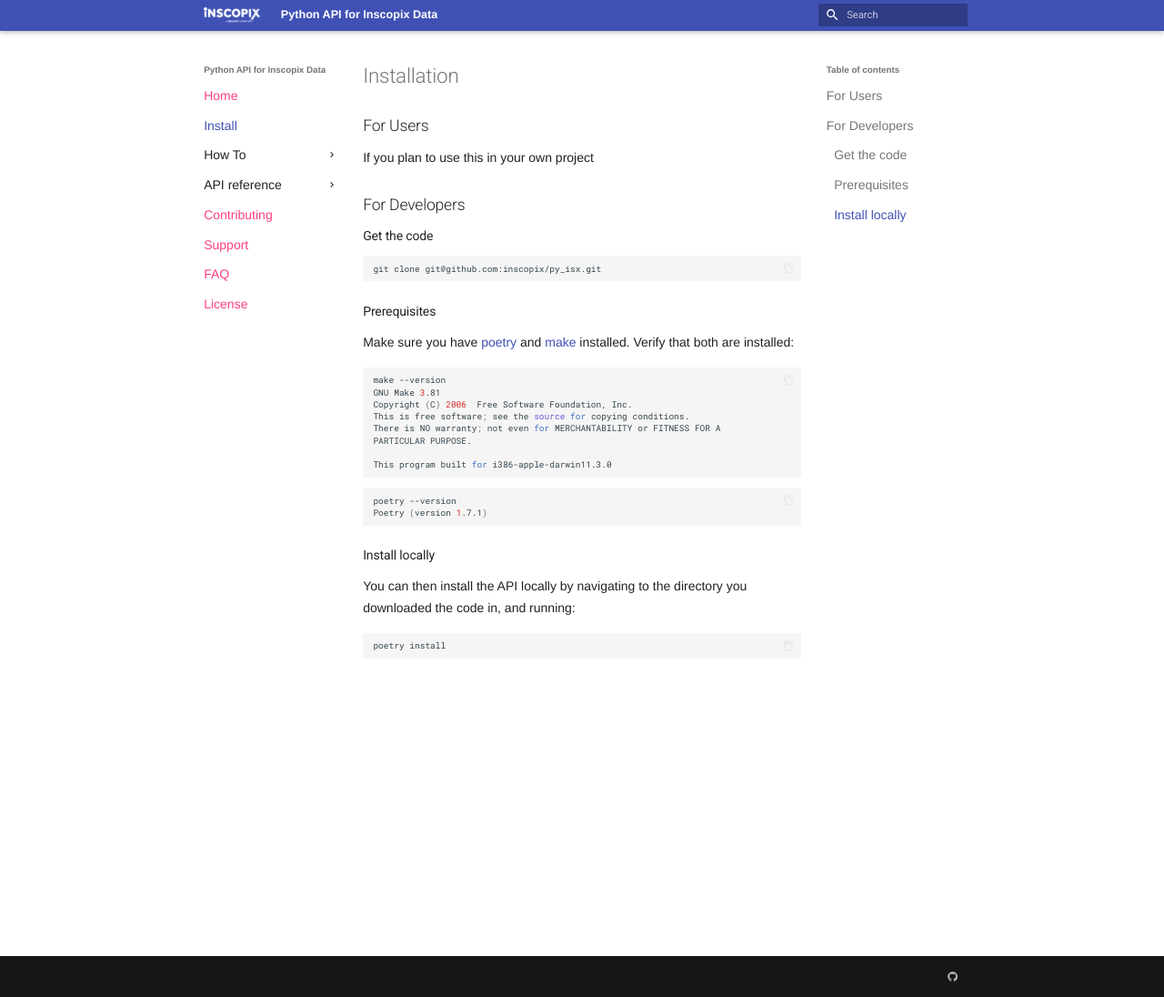
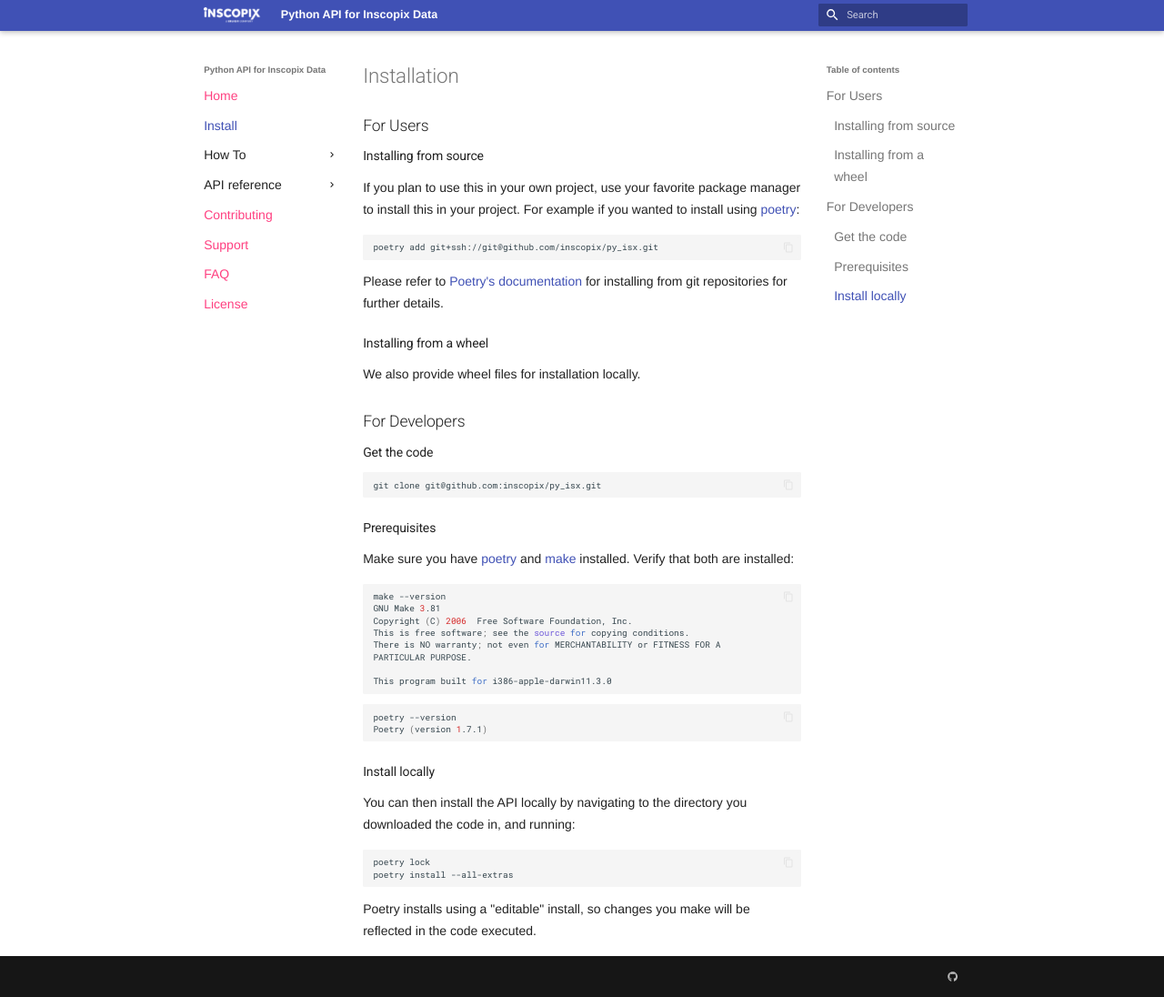
Before and after one commit to inscopix/pyisx, an MkDocs documentation site: the page built from docs/installing.md, in a window 1280 px wide and 1096 px high. Shown: the whole window at 91% size. Built offline with MkDocs 1.6.1 and Material for MkDocs 9.7.7, drawn with Linux system fonts in a browser that asks for light colours; nearby versions of some CDN libraries; library files that are not in the unit come from our copies.

Commit message:
added more docs

````diff
--- a/docs/installing.md
+++ b/docs/installing.md
@@ -3,8 +3,22 @@
 
 ## For Users
 
-If you plan to use this in your own project
+### Installing from source
 
+If you plan to use this in your own project, use your
+favorite package manager to install this in your project.
+For example if you wanted to install using [poetry](https://python-poetry.org/):
+
+```bash
+poetry add git+ssh://git@github.com/inscopix/py_isx.git
+```
+
+Please refer to [Poetry's documentation](https://python-poetry.org/docs/cli/#add) for installing from
+git repositories for further details.
+
+### Installing from a wheel
+
+We also provide wheel files for installation locally.
 
 ## For Developers
 
@@ -39,6 +53,10 @@ Poetry (version 1.7.1)
 ### Install locally
 
 You can then install the API locally by navigating to the directory you downloaded the code in, and running:
+
 ```bash
-poetry install
+poetry lock
+poetry install --all-extras
 ```
+
+Poetry installs using a "editable" install, so changes you make will be reflected in the code executed.
--- a/isx/__init__.py
+++ b/isx/__init__.py
@@ -12,12 +12,15 @@ import json
 import os
 import struct
 
+import importlib_metadata
 import numpy as np
 from beartype import beartype
 
 NOT_IMPLEMENTED_MESSAGE = """
 This functionality has not been implemented in the pure python
 API yet. If you need this, please use the IDPS Python API"""
+
+__version__ = importlib_metadata.version("isx")
 
 
 class Duration:
--- a/mkdocs.yaml
+++ b/mkdocs.yaml
@@ -51,12 +51,7 @@ markdown_extensions:
       generic: true
   - abbr
   - pymdownx.snippets
-  - pymdownx.superfences:
-      # make exceptions to highlighting of code:
-      custom_fences:
-        - name: mermaid
-          class: mermaid
-          format: !!python/name:mermaid2.fence_mermaid
+  - pymdownx.superfences
 
 
 
````
Also changed, not shown: docs/contributing.md (added, +14 -0 lines), docs/how-to/read-cellset.md (renamed from docs/how_to/read_cellset.md, +9 -2 lines), pyproject.toml (+7 -8 lines).
